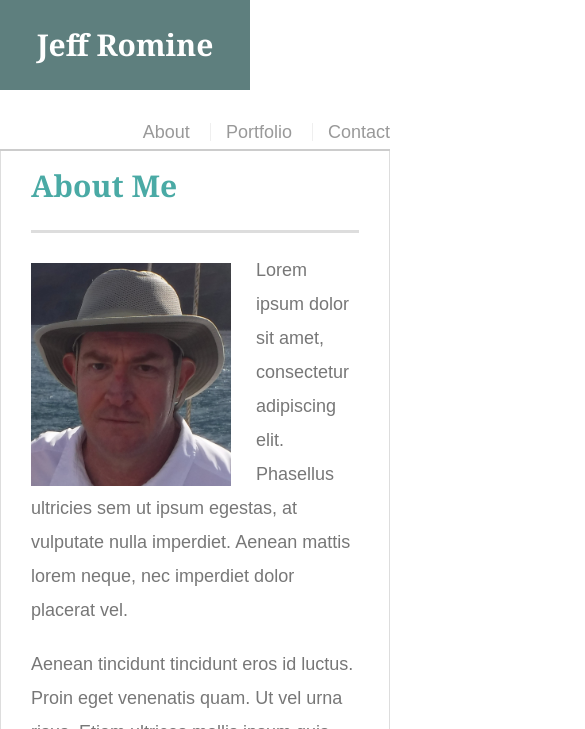
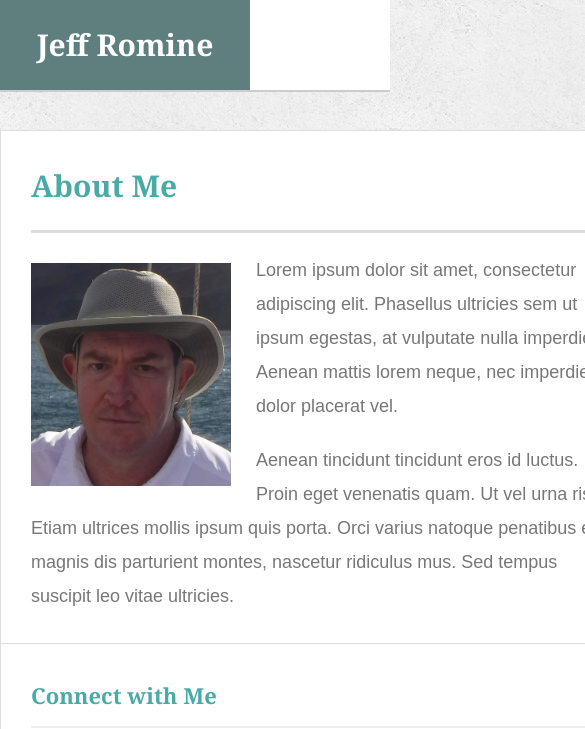
Before and after one commit to jeff-romine/Responsive-Portfolio, a plain HTML site: page index.html in a window 390 px wide. Shown: the top 729 px of the page, 585 px wide, since content can reach past the window. Drawn offline with Linux system fonts and the light colour scheme.

Commit message:
980px media query.

```diff
--- a/assets/css/style.css
+++ b/assets/css/style.css
@@ -278,3 +278,38 @@ input[type=submit] {
   background: #4aaaa5;
   border: 0 none;
 }
+
+@media (max-width: 980px) {
+  /* .main-section { */
+  /*     float: none; */
+  /*     margin: auto; */
+  /*     margin-bottom: 30px; */
+    /* } */
+
+    #masthead {
+        margin: auto;
+        width: 100%;
+        margin-bottom: 30px;
+    }
+
+    .container {
+      float: none;
+      margin-bottom: 30px;
+      width: 650px;
+  }
+
+  .sidebar {
+    float: none;
+    max-width: 650px;
+    margin: auto;
+    margin-top: 30px;
+  }
+}
+
+@media (max-width: 768px) {
+
+}
+
+@media (max-width: 640px) {
+
+}
```
